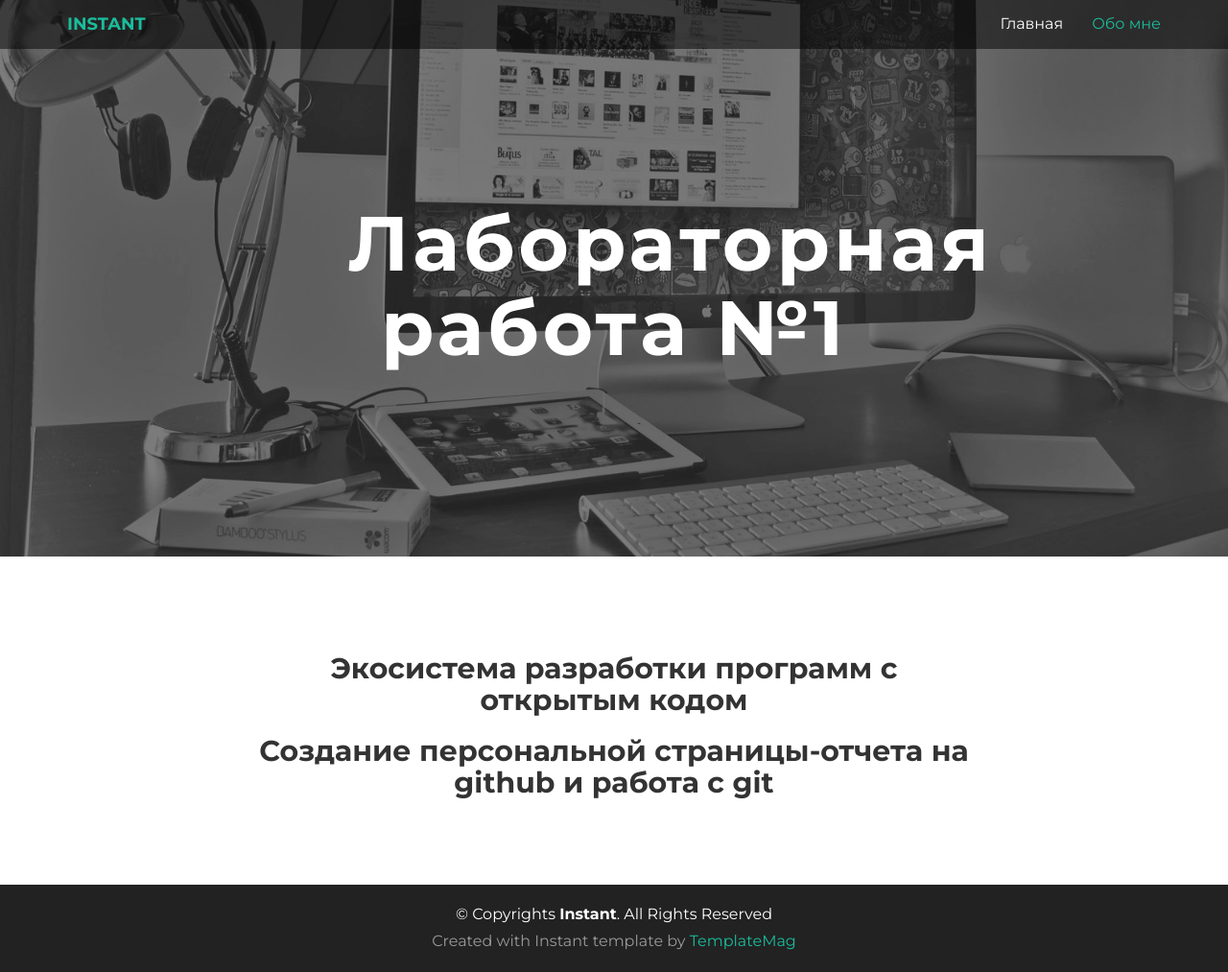
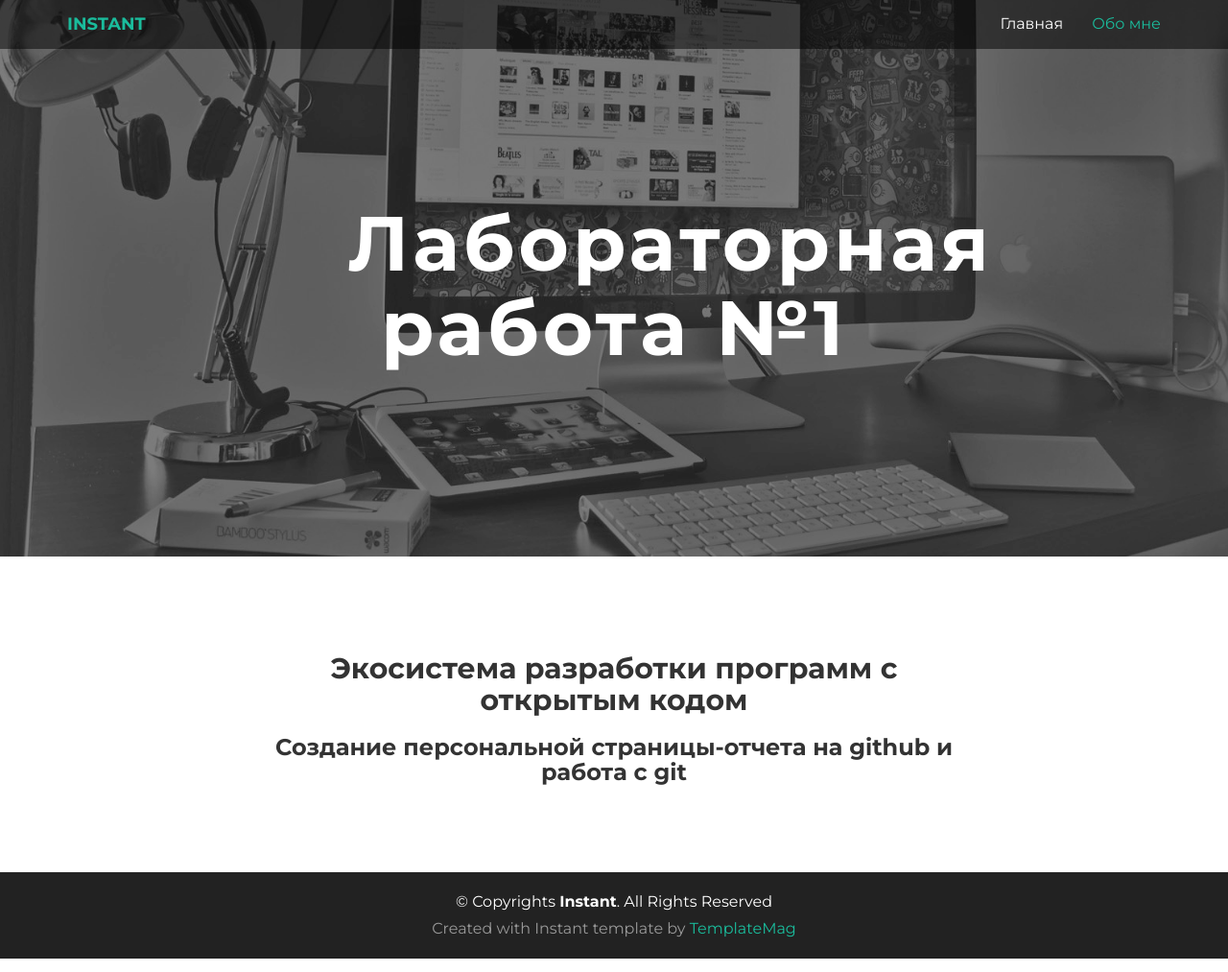
Before and after one commit to egoistos/egoistos.github.io, a plain HTML site: page lab1.html in a window 1280 px wide. Shown: the whole page at 96% size. Drawn offline with Linux system fonts and the light colour scheme.

Commit message:
Update lab1.html

```diff
--- a/lab1.html
+++ b/lab1.html
@@ -82,7 +82,7 @@ th, td {
     <div class="row mt mb">
       <div class="col-lg-8 col-lg-offset-2">
         <h2 align="center">Экосистема разработки программ с открытым кодом</h4>
-	   <h2 align="center">Создание персональной страницы-отчета на github и работа с git</h2>
+	   <h3 align="center">Создание персональной страницы-отчета на github и работа с git</h3>
       </div>
         </div>
       </div>
```
